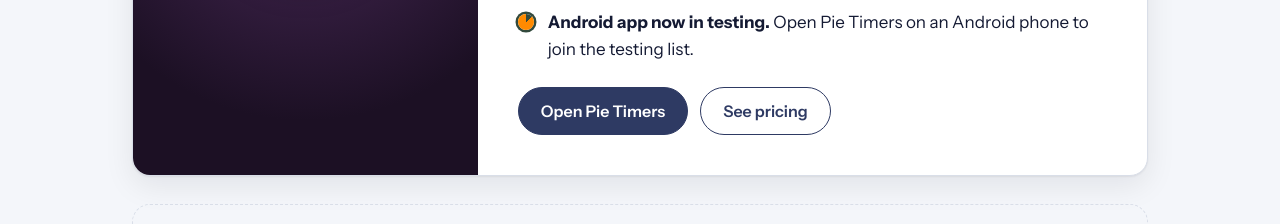
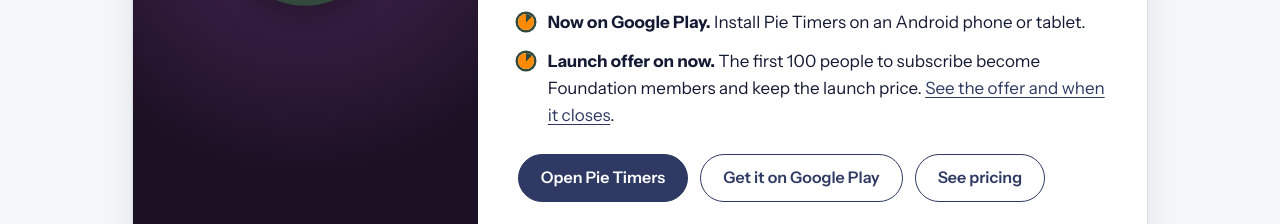
Before and after one commit to AibhlinnAI/aibhlinn.ai, a plain HTML site: page index.html in a window 1280 px wide. Shown: the part 2534-2758 px from the top of the page. Drawn offline with Linux system fonts and the light colour scheme.

Commit message:
Pie Timers card: now on Google Play, and the launch offer
Pie Timers went public on Google Play on 22 Nov 2026, and its launch
offer was reset from that day.

- "Android app now in testing" becomes "Now on Google Play", with a
  button to the Play listing.
- A new line names the launch offer: the first 100 subscribers become
  Foundation members and keep the launch price. It links to the app's
  Foundation page for the terms.

Still no prices and no dates on this page, as the README requires: the
closing date lives on the app's own pages, so nothing here goes stale
when the offer ends. The line itself does, and should come out then.

No JavaScript and no third-party requests added. The Play link is an
ordinary link, not a badge image.

Co-Authored-By: Claude Fable 5.2 <noreply@anthropic.com>

```diff
--- a/index.html
+++ b/index.html
@@ -166,11 +166,15 @@
             can add it to your home screen if you like.</li>
             <li><strong>Premium adds the extras.</strong> Sync between devices,
             calendar connection and alerts when the app is closed.</li>
-            <li><strong>Android app now in testing.</strong> Open Pie Timers on
-            an Android phone to join the testing list.</li>
+            <li><strong>Now on Google Play.</strong> Install Pie Timers on an
+            Android phone or tablet.</li>
+            <li><strong>Launch offer on now.</strong> The first 100 people to
+            subscribe become Foundation members and keep the launch price.
+            <a href="https://pietimers.aibhlinn.ai/foundation.html">See the offer and when it closes</a>.</li>
           </ul>
           <div class="actions">
             <a class="btn btn-primary" href="https://pietimers.aibhlinn.ai/">Open Pie Timers</a>
+            <a class="btn btn-ghost" href="https://play.google.com/store/apps/details?id=ai.aibhlinn.pietimers">Get it on Google Play</a>
             <a class="btn btn-ghost" href="https://pietimers.aibhlinn.ai/pricing.html">See pricing</a>
           </div>
         </div>
```
